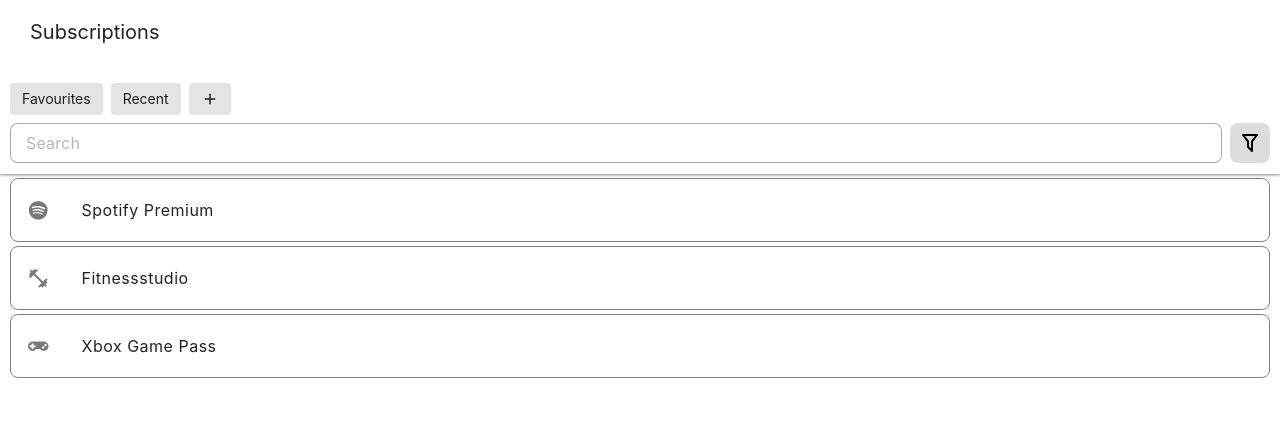
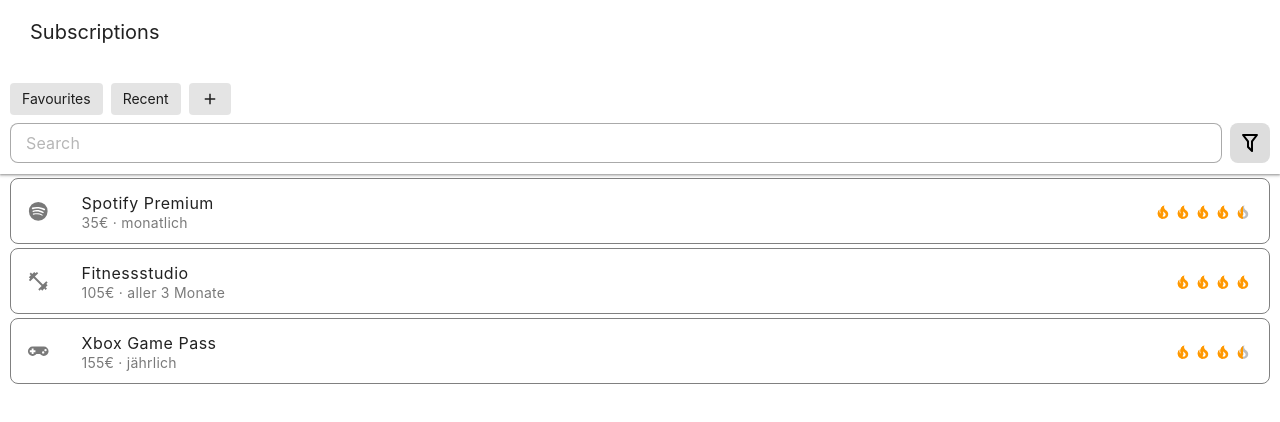
Before and after one commit to SE-Team-E1/SE-SubscriptionGuard, a Vue app in the folder src/walking_skeleton/: page /list in a window 1280 px wide. Shown: the top 422 px of the page. Built offline with nearby package versions, Linux system fonts and the light colour scheme; the HTML template or start-up script is replaced by a standard one.

Commit message:
feat: show price, interval and rating within sub list

```diff
--- a/src/walking_skeleton/src/views/SubscriptionsView.vue
+++ b/src/walking_skeleton/src/views/SubscriptionsView.vue
@@ -3,7 +3,8 @@
 import {
   mdiSpotify,
   mdiDumbbell,
-  mdiControllerClassic
+  mdiControllerClassic,
+  mdiFire,
 } from '@mdi/js'
 
 interface Subscription {
@@ -11,6 +12,7 @@
   title: string,
   price: string,
   renewal: string
+  rating: number
 }
 
 const subscriptions: Subscription[] = [
@@ -18,19 +20,22 @@
     icon: mdiSpotify,
     title: "Spotify Premium",
     price: "35€",
-    renewal: "monatlich"
+    renewal: "monatlich",
+    rating: 4.5
   },
   {
     icon: mdiDumbbell,
     title: "Fitnessstudio",
     price: "105€",
-    renewal: "aller 3 Monate"
+    renewal: "aller 3 Monate",
+    rating: 4.0
   },
   {
     icon: mdiControllerClassic,
     title: "Xbox Game Pass",
     price: "155€",
-    renewal: "jährlich"
+    renewal: "jährlich",
+    rating: 3.5
   }
 ]
 </script>
@@ -41,11 +46,27 @@
       v-for="sub in subscriptions"
       :key="sub.title"
       :title="sub.title"
+      :subtitle="`${sub.price} · ${sub.renewal}`"
       :prepend-icon="sub.icon"
 
       variant="outlined"
       rounded="lg"
     >
+      <template #append>
+        <v-rating
+          :model-value="sub.rating"
+          :length="Math.ceil(sub.rating)"
+          half-increments
+          density="compact"
+          color="grey-lighten-1"
+          active-color="orange"
+          size="small"
+          background-color="grey-lighten-1"
+          readonly
+          :empty-icon="mdiFire"
+          :full-icon="mdiFire"
+        />
+      </template>
     </v-list-item>
   </v-list>
 </template>
@@ -56,6 +77,7 @@
   flex-direction: column;
   gap: 4px;
   padding: 4px var(--horizontal-screen-padding);
+  overflow-x: hidden;
 }
 .v-list-item {
   border-color: gray;
```
